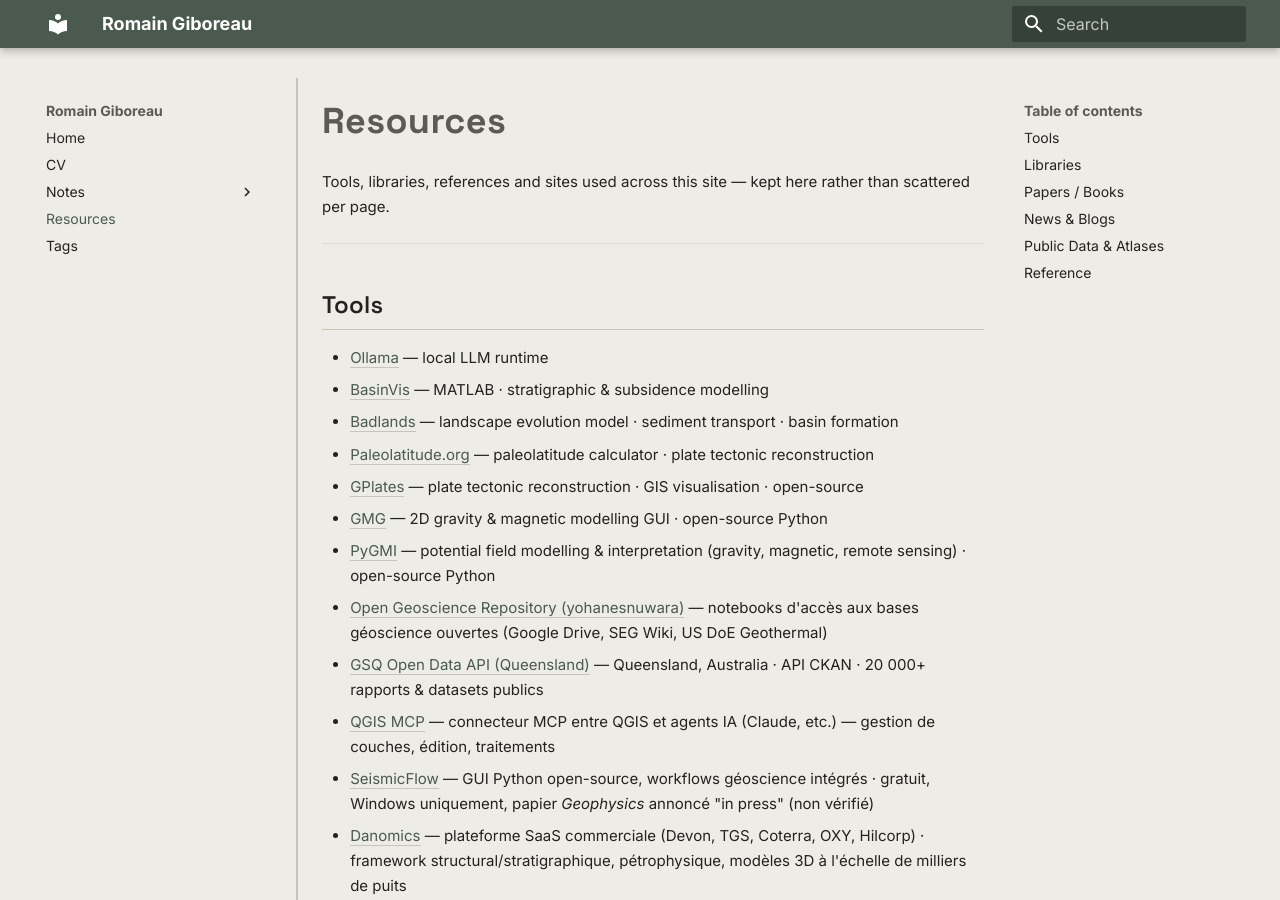
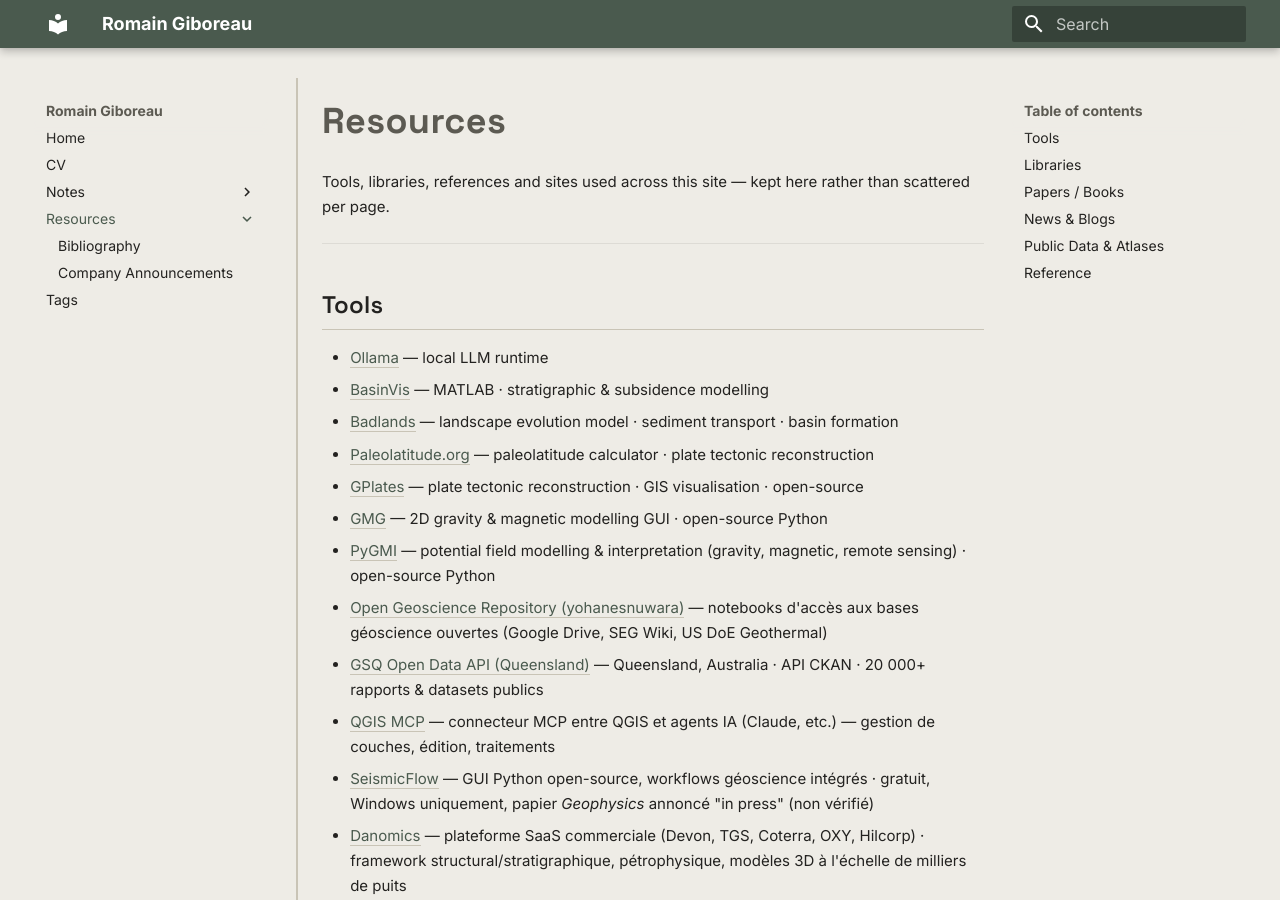
Before and after one commit to RomainGiboreau/My_Website, an MkDocs documentation site: the page built from docs/resources/index.md, in a window 1280 px wide and 900 px high. Built offline with MkDocs 1.6.1 and Material for MkDocs 9.7.7, drawn with Linux system fonts in a browser that asks for light colours.

Commit message:
Refactor Resources section in mkdocs.yml

```diff
--- a/mkdocs.yml
+++ b/mkdocs.yml
@@ -45,5 +45,8 @@
       - notes/index.md
       - notes/pandas_polars.md
       - notes/mcda_promethee_ahp.md
-  - Resources: resources/index.md
+  - Resources:
+      - Tools & Data: resources/index.md
+      - Bibliography: resources/bibliography.md
+      - Company Announcements: resources/company-announcements.md
   - Tags: tags.md
```
